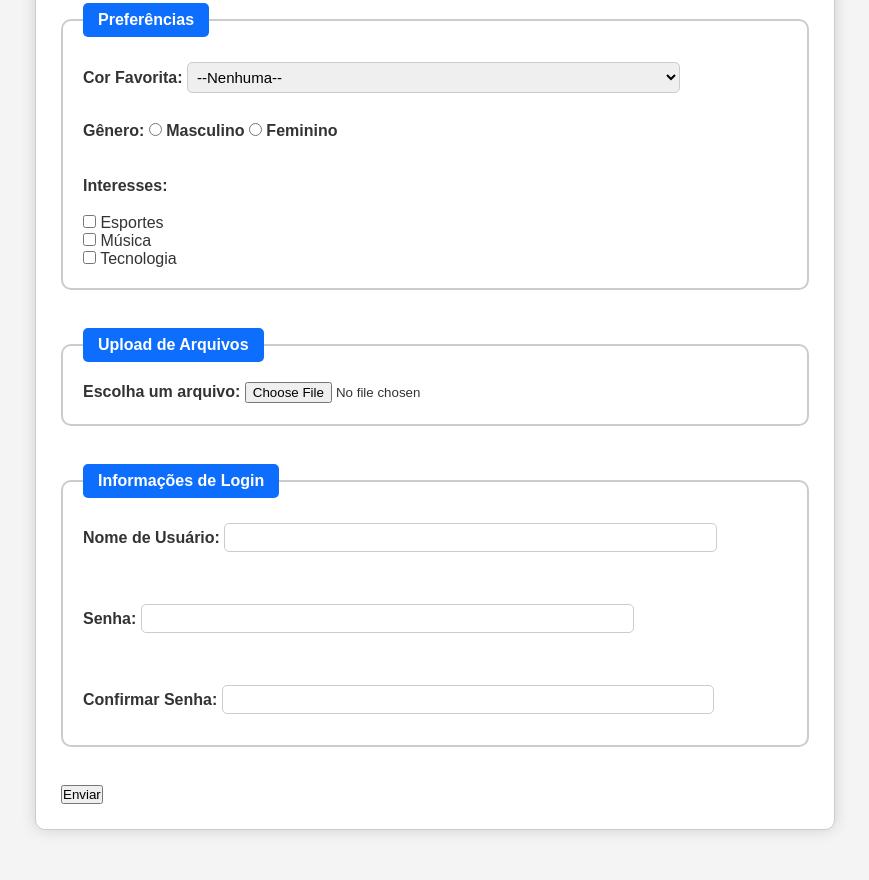
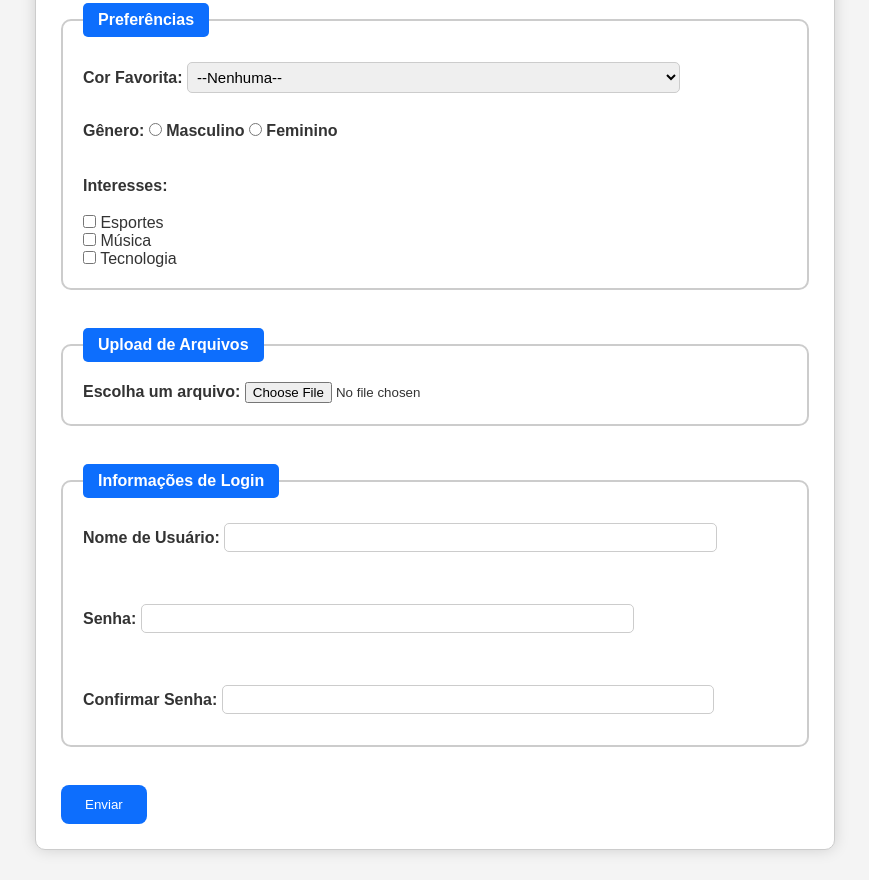
Before and after one commit to Jhonecle/Programacao-web1-Criacao-de-Formulario, a plain HTML site: page index.html in a window 1280 px wide. Shown: the part 1083-1963 px from the top of the page, without its empty margins (205-1074 px from the left). Drawn offline with Linux system fonts and the light colour scheme.

Commit message:
Adicionando efeituso nos botões

```diff
--- a/style.css
+++ b/style.css
@@ -70,3 +70,17 @@ select:focus{
     border:1px solid royalblue;
     box-shadow:0 0 8px rgba(65,105,225,.4);
 }
+
+input[type="submit"]{
+    background:#0d6efd;
+    color:white;
+    border:none;
+    padding:12px 24px;
+    border-radius:8px;
+    cursor:pointer;
+    transition:.3s;
+}
+
+input[type="submit"]:hover{
+    background:#084fc7;
+}
```
